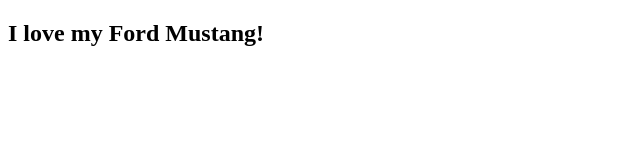
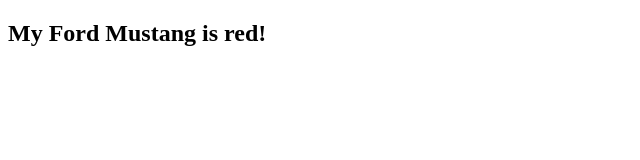
Before and after one commit to iLanceArea/MOBPROG-IT252-react-w3schools, a React (Vite) app in the folder my-react-app/: page / in a window 1280 px wide. Shown: the top 160 px of the page, without its empty margins (0-640 px from the left). Built offline with nearby package versions, Linux system fonts and the light colour scheme.

Commit message:
W3Schools Destructing Props C2

```diff
--- a/my-react-app/src/main.jsx
+++ b/my-react-app/src/main.jsx
@@ -1,9 +1,8 @@
 import { createRoot } from 'react-dom/client'
 
-function Car(props) {
-  const {brand, model} = props;
+function Car({color, brand, ...rest}) {
   return (
-    <h2>I love my {brand} {model}!</h2>
+    <h2>My {brand} {rest.model} is {color}!</h2>
   );
 }
 
```
